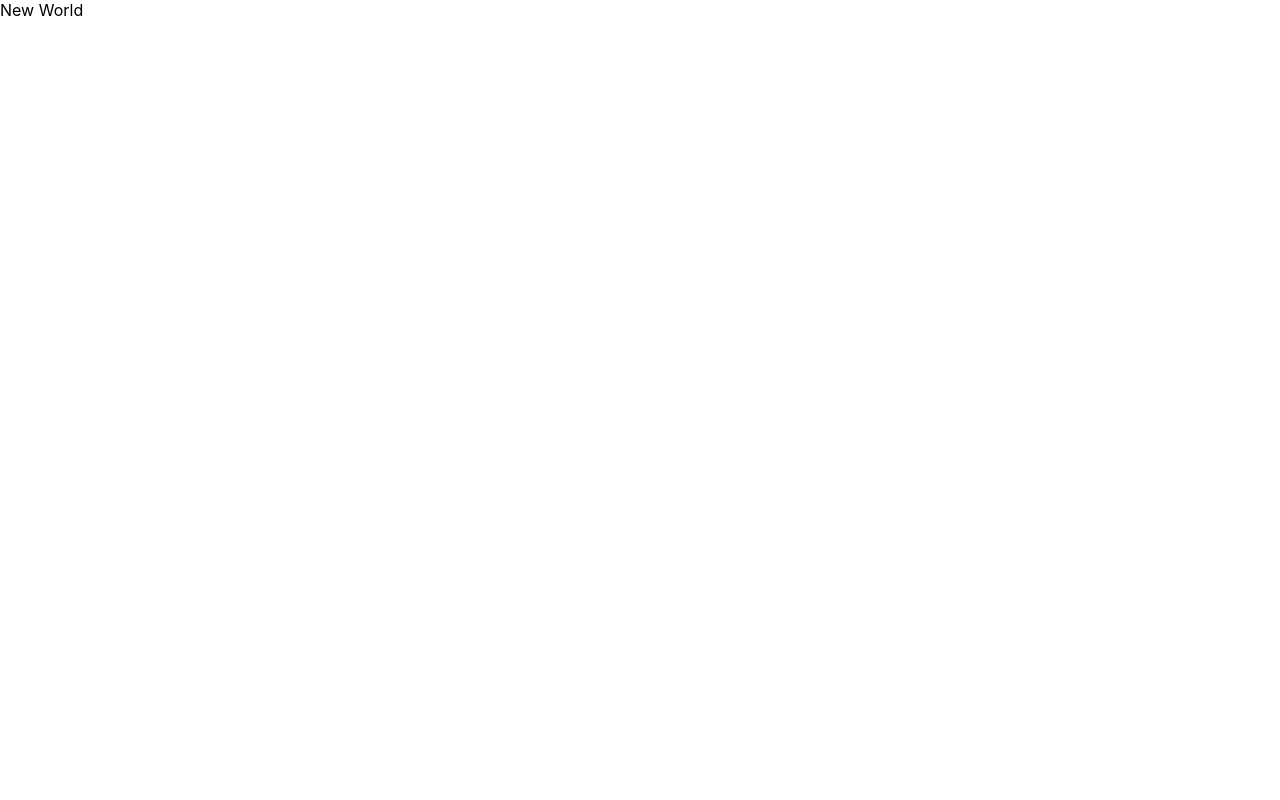
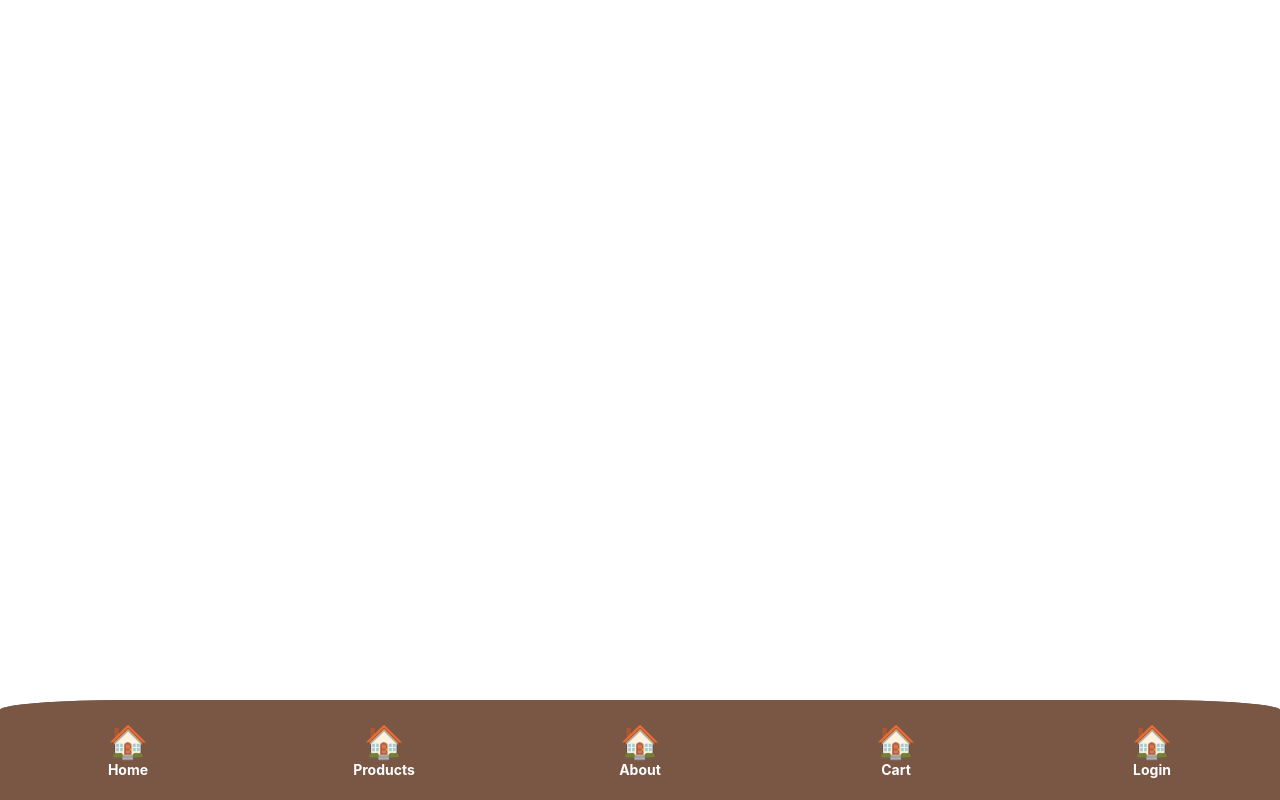
Before and after one commit to MohamedMamlokAli/Next-Store, a Next.js app: page / in a window 1280 px wide. Built offline with nearby package versions, Linux system fonts and the light colour scheme.

Commit message:
feat{Layout}:Prepared the layout for the store

```diff
--- /dev/null
+++ b/components/Common/Layout.tsx
@@ -0,0 +1,13 @@
+import React from 'react';
+import Navbar from '../CoreComponents/Navbar/Navbar';
+
+const Layout: React.FC = ({ children }) => {
+  return (
+    <main>
+      <Navbar />
+      {children}
+    </main>
+  );
+};
+
+export default Layout;
--- /dev/null
+++ b/components/Common/NavItem.tsx
@@ -0,0 +1,25 @@
+import Link from 'next/link';
+import styled from 'styled-components';
+import React from 'react';
+
+interface CustomLinkProps {
+  href: string;
+  as: string;
+  className?: string;
+  children: React.ReactNode;
+}
+
+const Anchor = styled('a')`
+  text-decoration: none !important;
+  flex-basis: 100%;
+  text-align: center;
+  color: white;
+`;
+
+const NavItem = ({ className, href, as, children }: CustomLinkProps) => (
+  <Link href={href} as={as} passHref>
+    <Anchor className={className || ''}>{children}</Anchor>
+  </Link>
+);
+
+export default NavItem;
--- /dev/null
+++ b/components/CoreComponents/Navbar/Navbar.tsx
@@ -0,0 +1,67 @@
+import React, { ReactNode } from 'react';
+import styled from 'styled-components';
+import NavItem from '../../Common/NavItem';
+
+const Navbar: React.FC = () => {
+  return (
+    <div>
+      <MobileNav>
+        <NavItem href='/' as='/'>
+          <NavItemIcon>🏠</NavItemIcon>
+          <NavItemName>Home</NavItemName>
+        </NavItem>
+        <NavItem href='/products' as='/products'>
+          <NavItemIcon>🏠</NavItemIcon>
+          <NavItemName>Products</NavItemName>
+        </NavItem>
+        <NavItem href='/about' as='/about'>
+          <NavItemIcon>🏠</NavItemIcon>
+          <NavItemName>About</NavItemName>
+        </NavItem>
+        <NavItem href='/cart' as='/cart'>
+          <NavItemIcon>🏠</NavItemIcon>
+          <NavItemName>Cart</NavItemName>
+        </NavItem>
+        <NavItem href='/login' as='/login'>
+          <NavItemIcon>🏠</NavItemIcon>
+          <NavItemName>Login</NavItemName>
+        </NavItem>
+      </MobileNav>
+    </div>
+  );
+};
+
+export default Navbar;
+{
+  /*
+1- mobile navbar
+--Navbar will be fixed to the bottom of the screen with icons to navigate to the pages
+--The header will just contain the logo of the page in the center
+{
+ find suitable icons
+}
+
+2-Desktop navbar
+--The Navbar is going to contain The [logo, [Home,Products, About] , [Cart button , Login button] ]
+
+*/
+}
+const MobileNav = styled.div`
+  width: 100%;
+  height: 100px;
+  position: fixed;
+  bottom: 0;
+  background: var(--clr-primary-3);
+  border-top-left-radius: 10%;
+  border-top-right-radius: 10%;
+  display: flex;
+  justify-content: space-evenly;
+  align-items: center;
+`;
+
+export const NavItemIcon = styled.span`
+  font-size: 2rem;
+`;
+const NavItemName = styled.h3`
+  font-size: 0.875rem;
+`;
--- a/package.json
+++ b/package.json
@@ -17,6 +17,7 @@
   },
   "devDependencies": {
     "@types/react": "17.0.18",
+    "babel-plugin-styled-components": "^1.13.2",
     "eslint": "7.32.0",
     "eslint-config-next": "11.1.0",
     "typescript": "4.3.5"
--- a/pages/_app.tsx
+++ b/pages/_app.tsx
@@ -1,7 +1,12 @@
-import '../styles/globals.css'
-import type { AppProps } from 'next/app'
+import '../styles/globals.css';
+import type { AppProps } from 'next/app';
+import Layout from '../components/Common/Layout';
 
 function MyApp({ Component, pageProps }: AppProps) {
-  return <Component {...pageProps} />
+  return (
+    <Layout>
+      <Component {...pageProps} />
+    </Layout>
+  );
 }
-export default MyApp
+export default MyApp;
--- /dev/null
+++ b/pages/_document.js
@@ -0,0 +1,30 @@
+import Document from 'next/document';
+import { ServerStyleSheet } from 'styled-components';
+
+export default class MyDocument extends Document {
+  static async getInitialProps(ctx) {
+    const sheet = new ServerStyleSheet();
+    const originalRenderPage = ctx.renderPage;
+
+    try {
+      ctx.renderPage = () =>
+        originalRenderPage({
+          enhanceApp: (App) => (props) =>
+            sheet.collectStyles(<App {...props} />),
+        });
+
+      const initialProps = await Document.getInitialProps(ctx);
+      return {
+        ...initialProps,
+        styles: (
+          <>
+            {initialProps.styles}
+            {sheet.getStyleElement()}
+          </>
+        ),
+      };
+    } finally {
+      sheet.seal();
+    }
+  }
+}
--- a/pages/index.tsx
+++ b/pages/index.tsx
@@ -1,7 +1,12 @@
 import type { NextPage } from 'next';
+import Navbar from '../components/CoreComponents/Navbar/Navbar';
 
 const Home: NextPage = () => {
-  return <div>New World</div>;
+  return (
+    <div>
+      <Navbar />
+    </div>
+  );
 };
 
 export default Home;
--- a/styles/globals.css
+++ b/styles/globals.css
@@ -1,16 +1,44 @@
-html,
-body {
+*,
+*::before,
+*::after {
   padding: 0;
   margin: 0;
   font-family: -apple-system, BlinkMacSystemFont, Segoe UI, Roboto, Oxygen,
     Ubuntu, Cantarell, Fira Sans, Droid Sans, Helvetica Neue, sans-serif;
 }
 
-a {
-  color: inherit;
-  text-decoration: none;
+:root {
+  --clr-primary-1: #453227;
+  --clr-primary-2: #5f4435;
+  --clr-primary-3: #795744;
+  --clr-primary-4: #936a53;
+  --clr-primary-5: #ab7a5f;
+  --clr-primary-6: #b99179;
+  --clr-primary-7: #c5a491;
+  --clr-primary-8: #d1b6a8;
+  --clr-primary-9: #decbc0;
+  --clr-primary-10: #eaded7;
+  --clr-grey-1: #102a42;
+  --clr-grey-2: #243a52;
+  --clr-grey-3: #324d67;
+  --clr-grey-4: #48647f;
+  --clr-grey-5: #617d98;
+  --clr-grey-6: #829ab0;
+  --clr-grey-7: #9eb2c7;
+  --clr-grey-8: #bcccdc;
+  --clr-grey-9: #dae2ec;
+  --clr-grey-10: #f1f5f8;
+  --clr-white: #fff;
+  --clr-red-dark: #bb2525;
+  --clr-red-light: #e66b6b;
+  --clr-green-dark: #25bb32;
+  --clr-green-light: #6be675;
+  --clr-black: #222;
+  --transition: all 0.3s linear;
+  --spacing: 0.1rem;
+  --radius: 0.25rem;
+  --light-shadow: 0 5px 15px rgba(0, 0, 0, 0.1);
+  --dark-shadow: 0 5px 15px rgba(0, 0, 0, 0.2);
+  --max-width: 1170px;
+  --fixed-width: 620px;
 }
-
-* {
-  box-sizing: border-box;
-}
```
Also changed, not shown: pages/products/index.tsx (added, +7 -0 lines), .babelrc (added).
